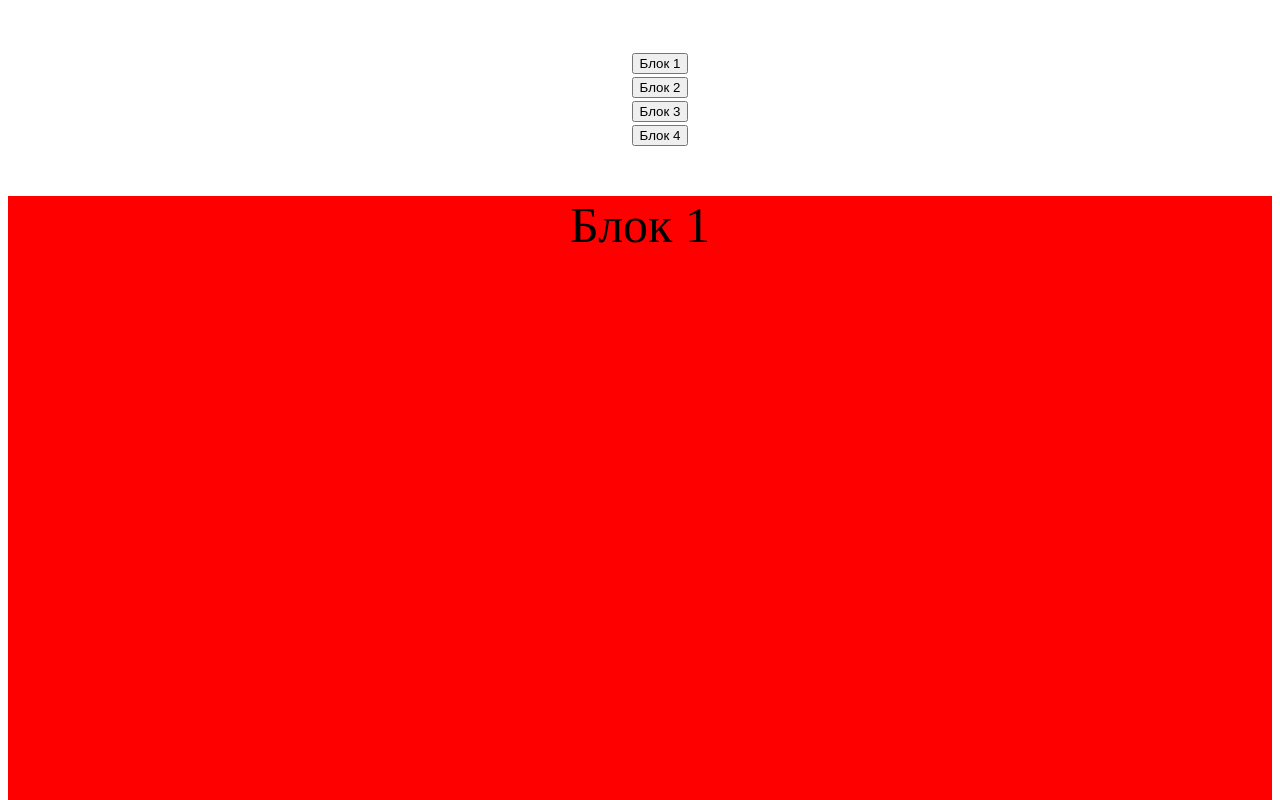
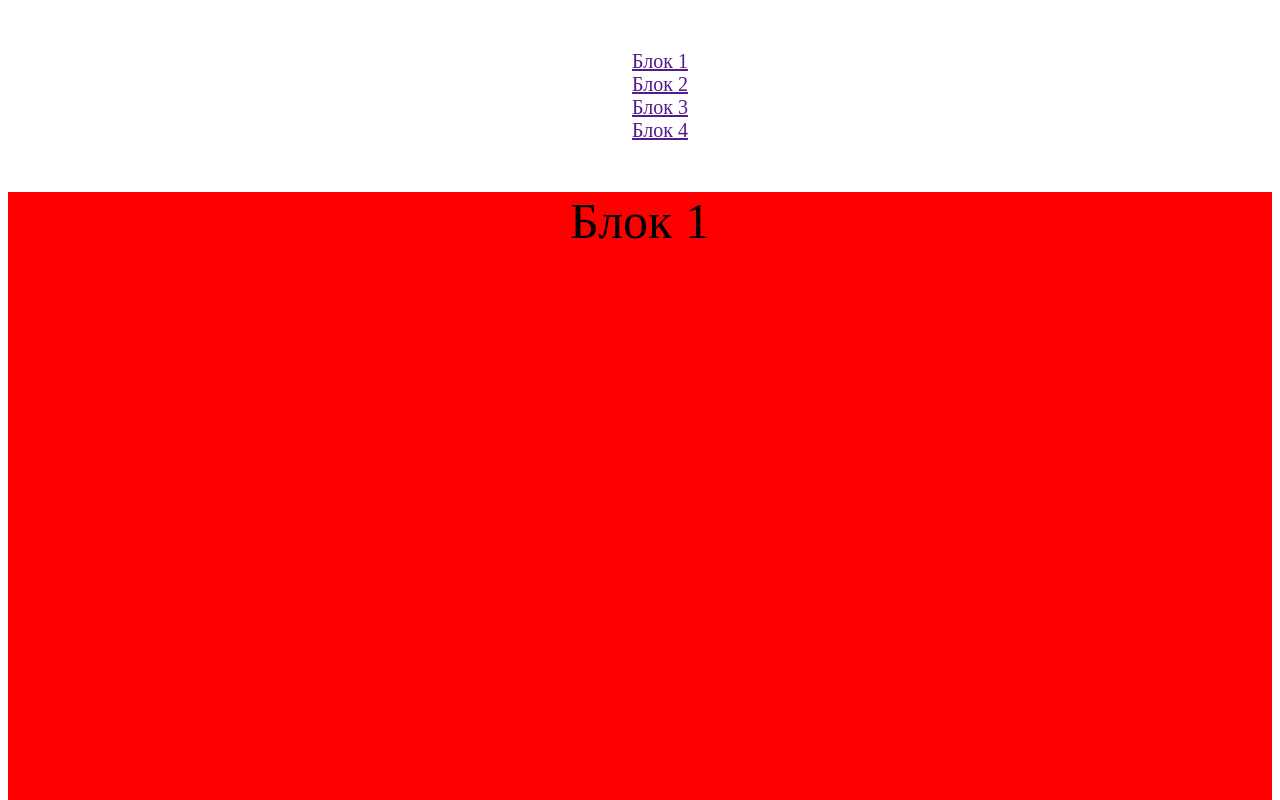
Before and after one commit to dmitry-sidorov/alena-hw5, a plain HTML site: page index.html in a window 1280 px wide. Shown: the top 800 px of the page. Drawn offline with Linux system fonts and the light colour scheme.

Commit message:
Add links

```diff
--- a/index.html
+++ b/index.html
@@ -3,20 +3,16 @@
   <head>
     <link rel="stylesheet" href="styles.css">
     <meta charset="utf-8">
-    <title>Homework 4</title>
+    <title>Homework 5</title>
     <script type="text/javascript" src="jquery-3.3.1.min.js"></script>
   </head>
   <body>
     <div class="container">
       <ul>
-        <!-- <li><a href="" class="one">Блок 1</a></li>
+        <li><a href="" class="one">Блок 1</a></li>
         <li><a href="" class="two">Блок 2</a></li>
         <li><a href="" class="three">Блок 3</a></li>
-        <li><a href="" class="four">Блок 4</a></li> -->
-        <li><button class="one">Блок 1</button></li>
-        <li><button class="two">Блок 2</button></li>
-        <li><button class="three">Блок 3</button></li>
-        <li><button class="four">Блок 4</button></li>
+        <li><a href="" class="four">Блок 4</a></li>
       </ul>
       <div class="one">Блок 1</div>
       <div class="two">Блок 2</div>
--- a/script.js
+++ b/script.js
@@ -1,17 +1,22 @@
 $(document).ready(() => {
-  $('button.one').click(function() {
+
+  $('a.one').click(function(e) {
     $(document).scrollTop($('div.one').position()["top"]);
+    e.preventDefault();
   });
 
-  $('button.two').click(function() {
+  $('a.two').click(function(e) {
     $(document).scrollTop($('div.two').position()["top"]);
+    e.preventDefault();
   });
 
-  $('button.three').click(function() {
+  $('a.three').click(function(e) {
     $(document).scrollTop($('div.three').position()["top"]);
+    e.preventDefault();
   });
 
-  $('button.four').click(function() {
+  $('a.four').click(function(e) {
     $(document).scrollTop($('div.four').position()["top"]);
+    e.preventDefault();
   });
 });
```
